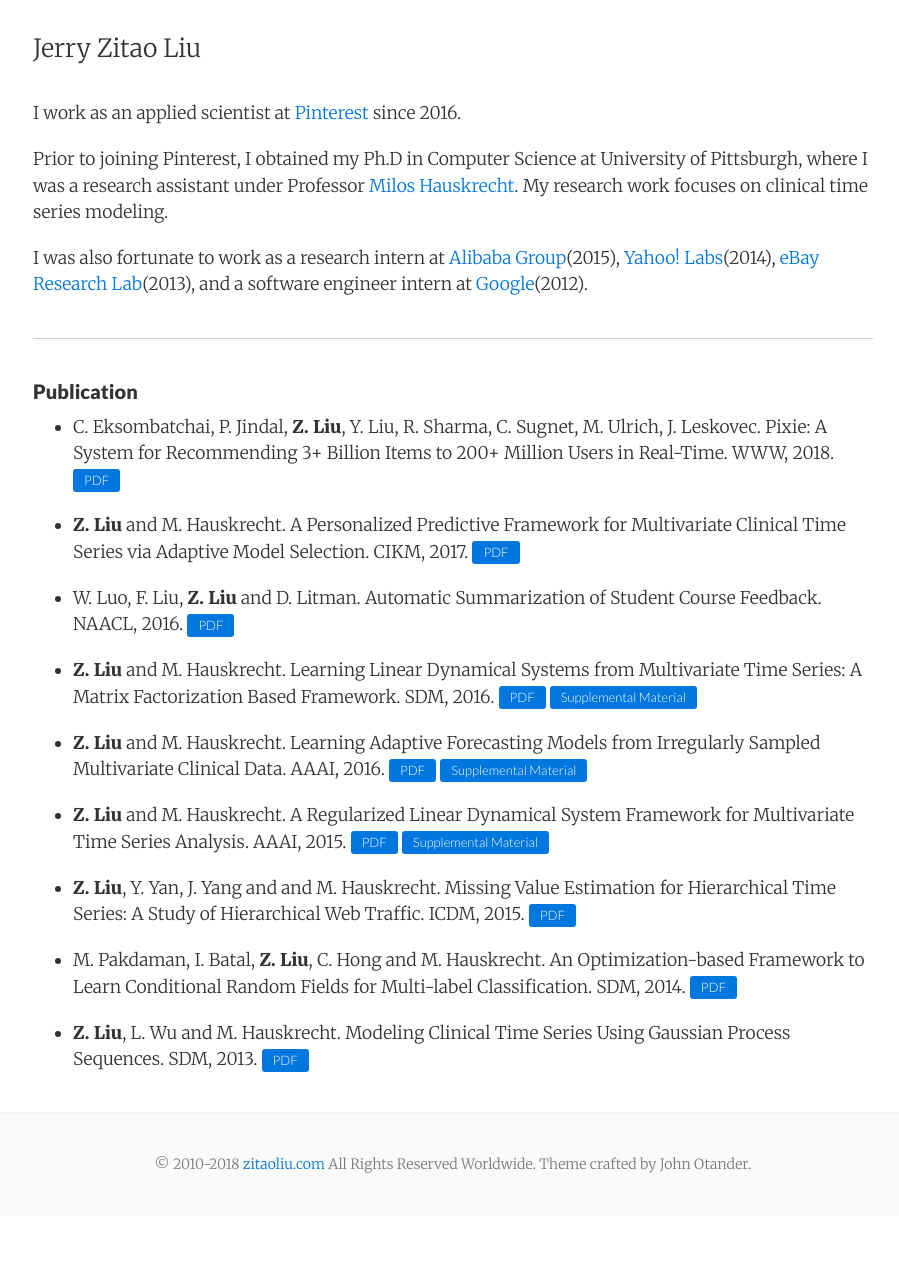
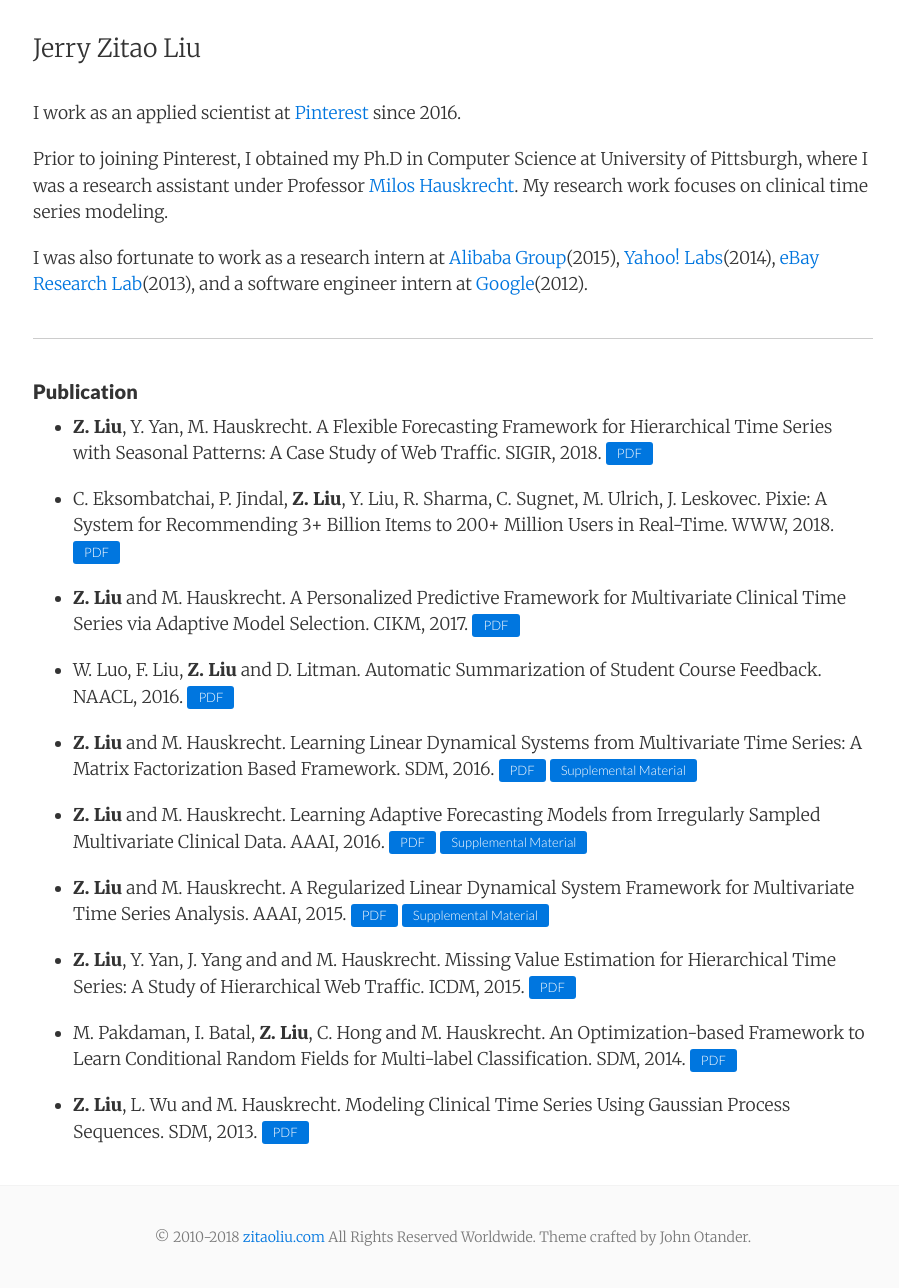
Before and after one commit to zitaoliu/zitaoliu.github.io, a Jekyll site: the page built from index.html, in a window 1280 px wide. Shown: the whole page, without its empty margins (187-1086 px from the left). Built offline with Jekyll 4.4.1, drawn with Linux system fonts in a browser that asks for light colours; nearby versions of some CDN libraries; before the commit the page ends 1216 px from its top, so only the background shows below that.

Commit message:
add sigir

```diff
--- a/_includes/index_content.md
+++ b/_includes/index_content.md
@@ -8,6 +8,8 @@
 * * *
 
 #### Publication
+
+* **Z. Liu**, Y. Yan, M. Hauskrecht. A Flexible Forecasting Framework for Hierarchical Time Series with Seasonal Patterns: A Case Study of Web Traffic. SIGIR, 2018. <a href="{{ site.baseurl }}/download/" class="button button-blue button-small">PDF</a>
 
 * C. Eksombatchai, P. Jindal, **Z. Liu**, Y. Liu, R. Sharma, C. Sugnet, M. Ulrich, J. Leskovec. Pixie: A System for Recommending 3+ Billion Items to 200+ Million Users in Real-Time. WWW, 2018. <a href="{{ site.baseurl }}/download/" class="button button-blue button-small">PDF</a>
 
```
